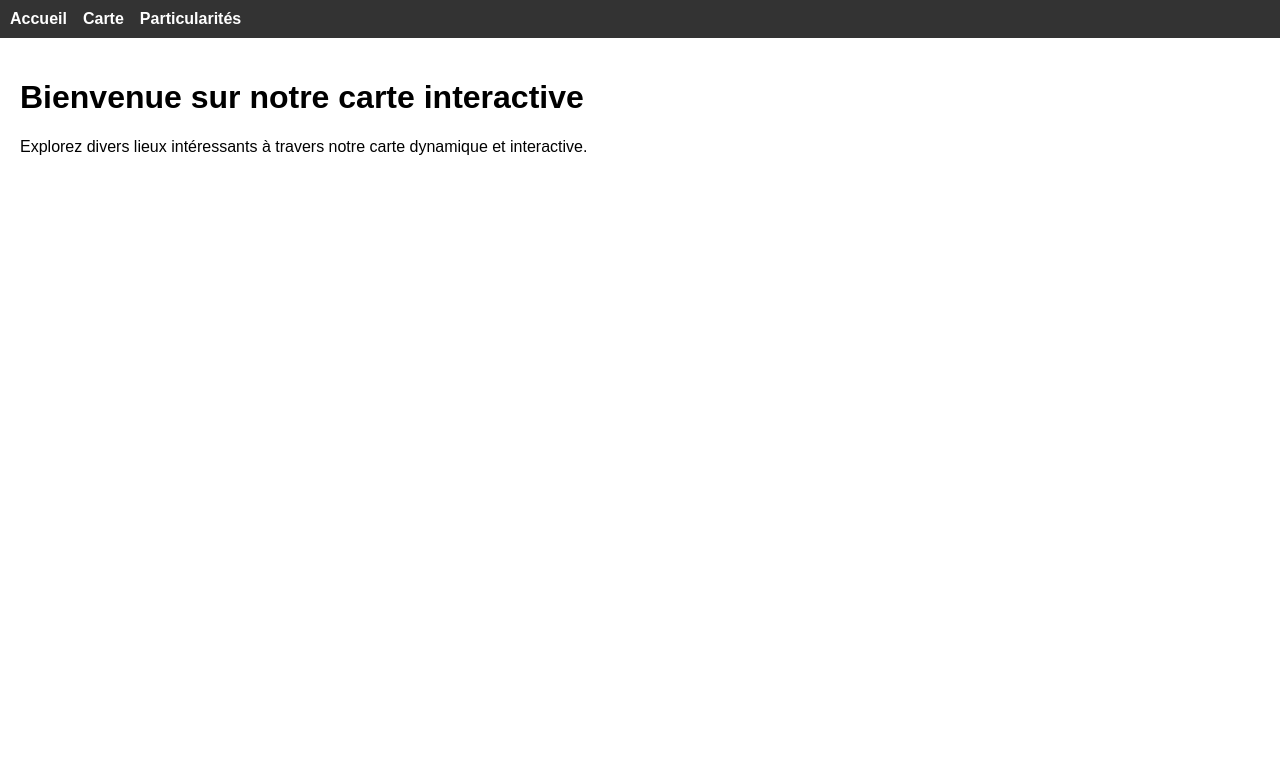
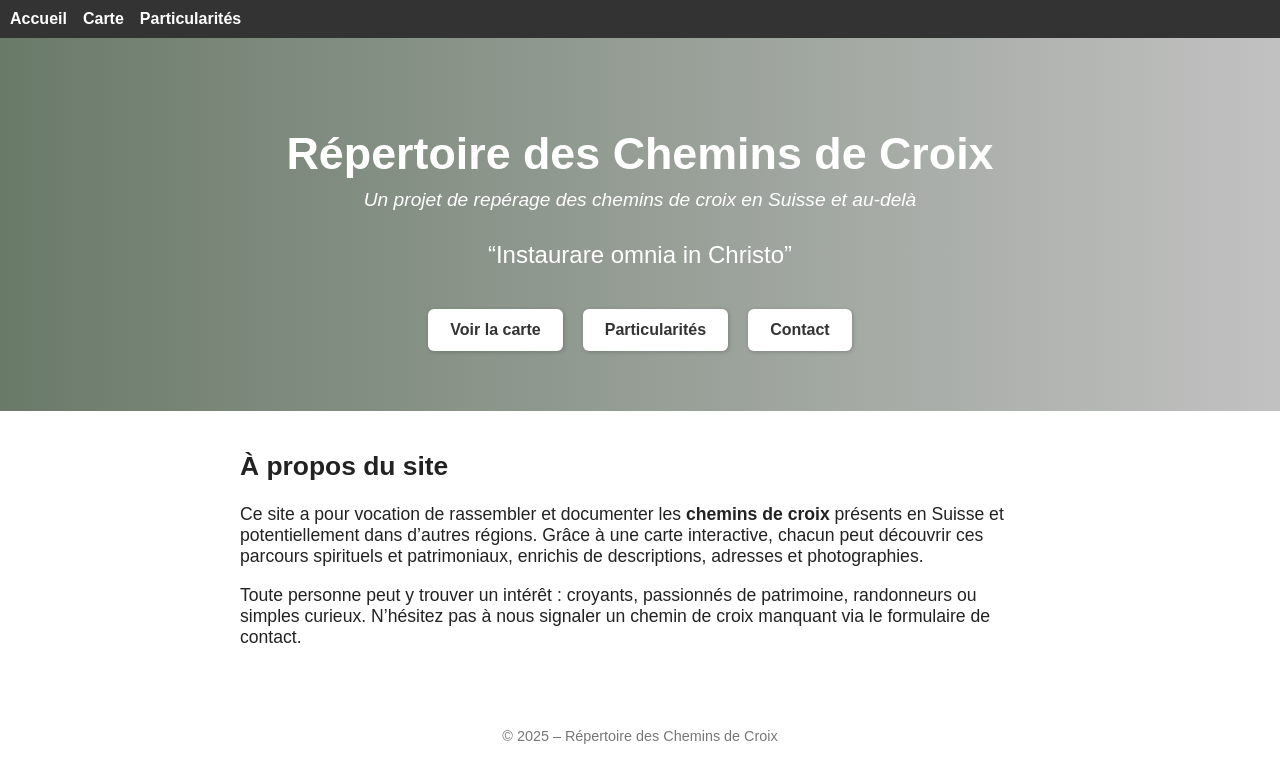
Before and after one commit to JHSM-3/cheminsdecroix, a plain HTML site: page index.html in a window 1280 px wide. Drawn offline with Linux system fonts and the light colour scheme.

Commit message:
Update index.html

```diff
--- a/index.html
+++ b/index.html
@@ -2,16 +2,103 @@
 <html lang="fr">
 <head>
   <meta charset="UTF-8">
-  <title>Accueil</title>
+  <title>Répertoire des Chemins de Croix</title>
   <link rel="stylesheet" href="css/style.css">
+  <style>
+    .hero {
+      background: linear-gradient(to right, #6a7a69, #c1c1c1);
+      color: white;
+      padding: 60px 20px;
+      text-align: center;
+    }
+
+    .hero h1 {
+      font-size: 2.8em;
+      margin-bottom: 10px;
+    }
+
+    .hero p.subtitle {
+      font-size: 1.2em;
+      margin-top: 0;
+      font-style: italic;
+    }
+
+    .hero blockquote {
+      margin-top: 30px;
+      font-size: 1.5em;
+      font-weight: 500;
+    }
+
+    .cta-buttons {
+      display: flex;
+      justify-content: center;
+      flex-wrap: wrap;
+      gap: 20px;
+      margin-top: 40px;
+    }
+
+    .cta-buttons a {
+      background-color: white;
+      color: #333;
+      padding: 12px 22px;
+      border-radius: 6px;
+      text-decoration: none;
+      font-weight: bold;
+      box-shadow: 1px 1px 4px rgba(0,0,0,0.2);
+      transition: background 0.3s ease;
+    }
+
+    .cta-buttons a:hover {
+      background-color: #f0f0f0;
+    }
+
+    .section {
+      max-width: 800px;
+      margin: 40px auto;
+      padding: 0 20px;
+      font-size: 1.1em;
+      color: #222;
+    }
+
+    footer {
+      text-align: center;
+      margin-top: 60px;
+      padding: 20px;
+      color: #777;
+      font-size: 0.9em;
+    }
+  </style>
 </head>
 <body>
   <div id="menu"></div>
 
-  <main>
-    <h1>Bienvenue sur notre carte interactive</h1>
-    <p>Explorez divers lieux intéressants à travers notre carte dynamique et interactive.</p>
-  </main>
+  <div class="hero">
+    <h1>Répertoire des Chemins de Croix</h1>
+    <p class="subtitle">Un projet de repérage des chemins de croix en Suisse et au-delà</p>
+    <blockquote>“Instaurare omnia in Christo”</blockquote>
+
+    <div class="cta-buttons">
+      <a href="carte.html">Voir la carte</a>
+      <a href="particularites.html">Particularités</a>
+      <a href="contact.html">Contact</a>
+    </div>
+  </div>
+
+  <div class="section">
+    <h2>À propos du site</h2>
+    <p>
+      Ce site a pour vocation de rassembler et documenter les <strong>chemins de croix</strong> présents en Suisse et potentiellement dans d’autres régions.
+      Grâce à une carte interactive, chacun peut découvrir ces parcours spirituels et patrimoniaux, enrichis de descriptions, adresses et photographies.
+    </p>
+    <p>
+      Toute personne peut y trouver un intérêt : croyants, passionnés de patrimoine, randonneurs ou simples curieux.
+      N’hésitez pas à nous signaler un chemin de croix manquant via le formulaire de contact.
+    </p>
+  </div>
+
+  <footer>
+    © 2025 – Répertoire des Chemins de Croix
+  </footer>
 
   <script src="js/menu.js"></script>
 </body>
```
